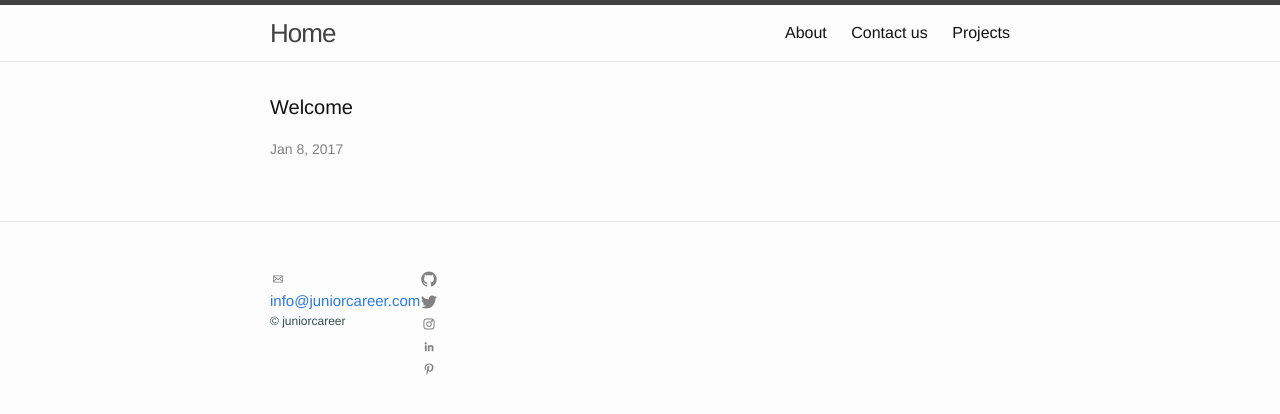
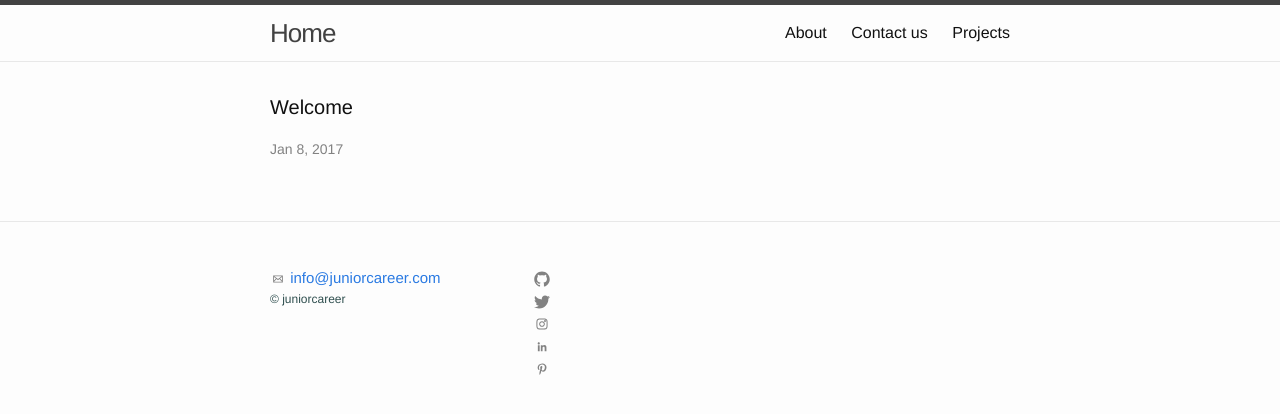
Before and after one commit to Soudehm/soudehm.github.io, a Jekyll site: the page built from index.html, in a window 1280 px wide. Shown: the top 414 px of the page. Built offline with Jekyll 4.4.1, drawn with Linux system fonts in a browser that asks for light colours.

Commit message:
Update footer.html

```diff
--- a/_includes/footer.html
+++ b/_includes/footer.html
@@ -5,7 +5,7 @@
     <h2 class="footer-heading"></h2>
 
     <div class="footer-col-wrapper">
-      <div class="footer-col footer-col-2">
+      <div class="footer-col footer-col-1">
         <ul class="contact-list">
           <li>
             {% include icon-email.html %} <a href="mailto:{{ site.email }}">  {{ site.email }}</a>
@@ -16,7 +16,7 @@
         </ul>
       </div>
 
-      <div class="footer-col footer-col-1">
+      <div class="footer-col footer-col-2">
         <ul class="social-media-list">
           {% if site.github_username %}
           <li>
```
